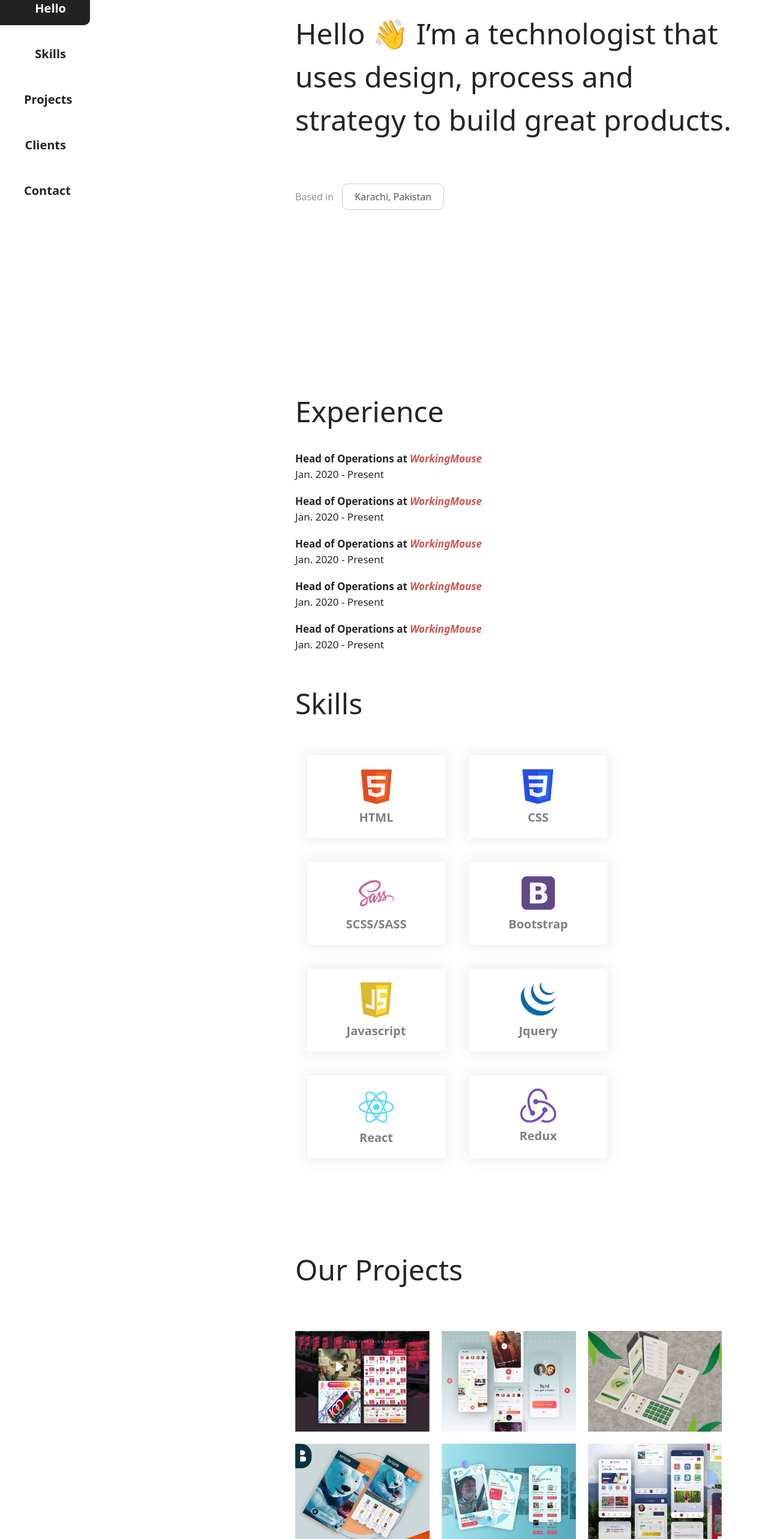
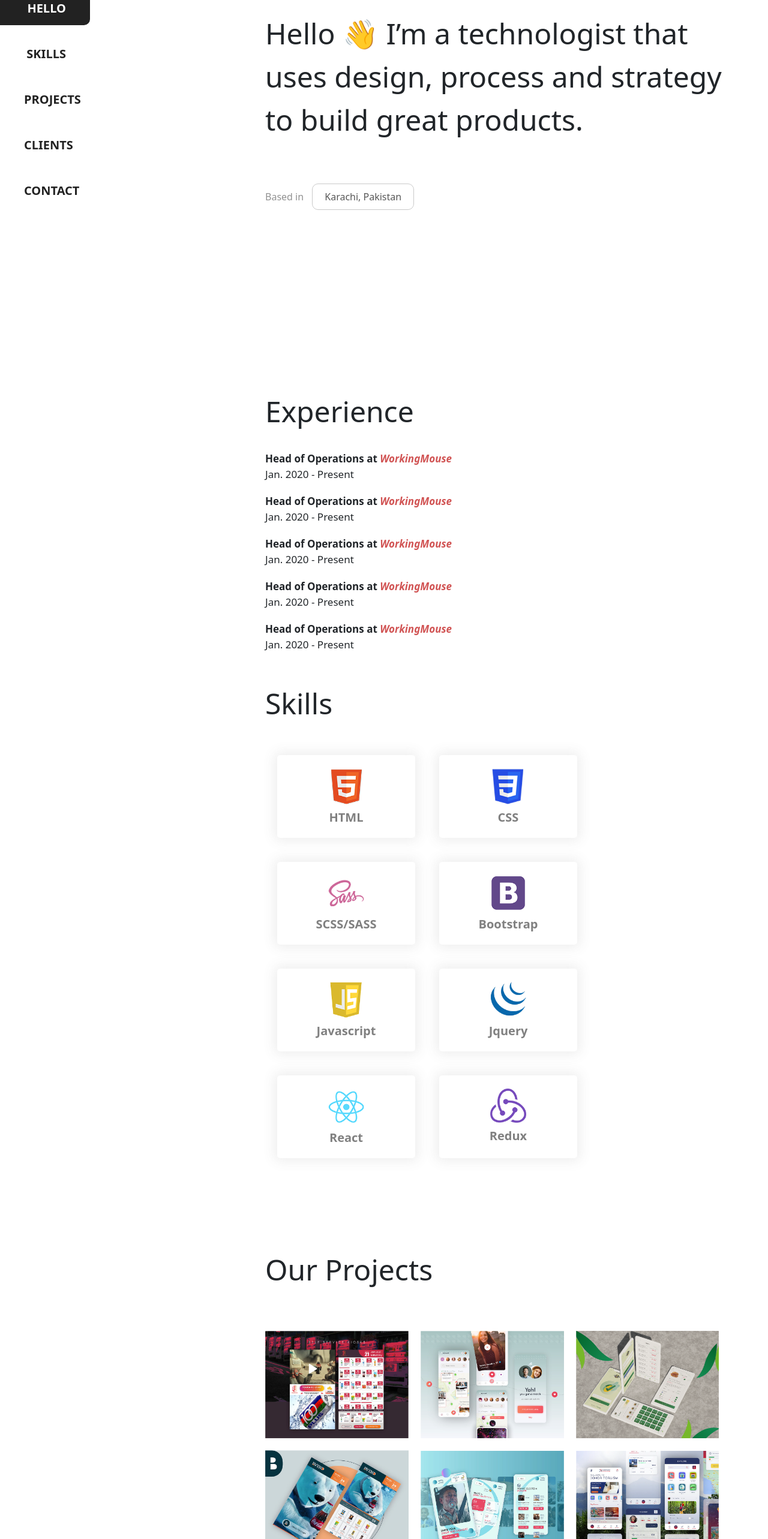
Before and after one commit to alishanmomin/cvweb, a React (Create React App) app: page / in a window 1280 px wide. Shown: the part 180-2746 px from the top of the page at 60% size. Built offline with nearby package versions, Linux system fonts and the light colour scheme.

Commit message:
changes done

```diff
--- a/src/assets/styles/partials/_navbar.scss
+++ b/src/assets/styles/partials/_navbar.scss
@@ -64,7 +64,7 @@
     }
 }
 .main {
-    margin-left: calc(450px);
+    margin-left: 400px;
     width: fit-content;
     height: 100vh;
     // overflow: auto;
--- a/src/index.css
+++ b/src/index.css
@@ -41,6 +41,7 @@ code {
     border-radius: 0 10px 10px 0;
     background: #fff;
     margin: 10px 0;
+    text-transform: uppercase;
   }
   .scrollspy a:hover{
     background: #222222;
--- a/src/pages/home.jsx
+++ b/src/pages/home.jsx
@@ -71,44 +71,44 @@ const Home = () => {
                             </div>
                             <p className='heading'>Skills</p>
                             <div className='expSection_skills'>
-                                <div className='expSection_box'>
+                                <div className='expSection_box'  data-aos="zoom-out-right">
                                     <img src={one} alt=""/>
                                     <h3>HTML</h3>
                                 </div>
-                                <div className='expSection_box'>
+                                <div className='expSection_box' data-aos="zoom-out-left">
                                     <img src={two} alt=""/>
                                     <h3>CSS</h3>
                                 </div>
-                                <div className='expSection_box'>
+                                <div className='expSection_box'  data-aos="zoom-out-right">
                                     <img src={three} alt=""/>
                                     <h3>SCSS/SASS</h3>
                                 </div>
-                                <div className='expSection_box'>
+                                <div className='expSection_box' data-aos="zoom-out-left">
                                     <img src={four} alt=""/>
                                     <h3>Bootstrap</h3>
                                 </div>
-                                <div className='expSection_box'>
+                                <div className='expSection_box'  data-aos="zoom-out-right">
                                     <img src={five} alt=""/>
                                     <h3>Javascript</h3>
                                 </div>
-                                <div className='expSection_box'>
+                                <div className='expSection_box' data-aos="zoom-out-left">
                                     <img src={eight} alt=""/>
                                     <h3>Jquery</h3>
                                 </div>
-                                <div className='expSection_box'>
+                                <div className='expSection_box'  data-aos="zoom-out-right">
                                     <img src={six} alt=""/>
                                     <h3>React</h3>
                                 </div>
-                                <div className='expSection_box'>
+                                <div className='expSection_box' data-aos="zoom-out-left">
                                     <img src={seven} alt=""/>
                                     <h3>Redux</h3>
                                 </div>
                             </div>
 
                     </section>
-                    <section className='projects' id="section-3">
+                    <section className='projects' id="section-3" data-aos="fade-bottom">
                         <p data-aos="fade-up" className='heading'>Our Projects</p>
-                        <div className='projects_images'>
+                        <div className='projects_images' data-aos="zoom-in-left">
                             <img src={p1} alt=''/>
                             <img src={p2} alt=''/>
                             <img src={p4} alt=''/>
@@ -121,28 +121,28 @@ const Home = () => {
                         <div className="client_content">
                             <p className='heading'>Client</p>
                         <div className='client_body'>
-                            <div className='client_single'>
+                            <div className='client_single' data-aos="zoom-out-left">
                                 <img src={ngr} alt=''/>
                                 <div>
                                     <h5>NGR</h5>
                                     <p>National Growers Register are enhancing business performance for growers through streamlined data management solutions.</p>
                                 </div>
                             </div>
-                            <div className='client_single'>
+                            <div className='client_single' data-aos="zoom-out-right">
                                 <img src={hitachi} alt=''/>
                                 <div>
                                     <h5>Hitachi</h5>
                                     <p>Hitachi Construction Machinery delivers world-leading equipment and solutions to large scales mines to local owner-operators.</p>
                                 </div>
                             </div>
-                            <div className='client_single'>
+                            <div className='client_single' data-aos="zoom-out-left">
                                 <img src={unilodge} alt=''/>
                                 <div>
                                     <h5>Unilodge</h5>
                                     <p>UniLodge is the market leader in the operation and management of student accommodation across Australia and New Zealand.</p>
                                 </div>
                             </div>
-                            <div className='client_single'>
+                            <div className='client_single' data-aos="zoom-out-right">
                                 <img src='https://encrypted-tbn0.gstatic.com/images?q=tbn:ANd9GcTPFARC1fuCzw9lIUrY4ZS69QUrSzDi11gKPczV38dtl3ezCQeqjhB6FKd1IXBGULNYzFM&usqp=CAU' alt=''/>
                                 <div>
                                     <h5>FedEx</h5>
```
